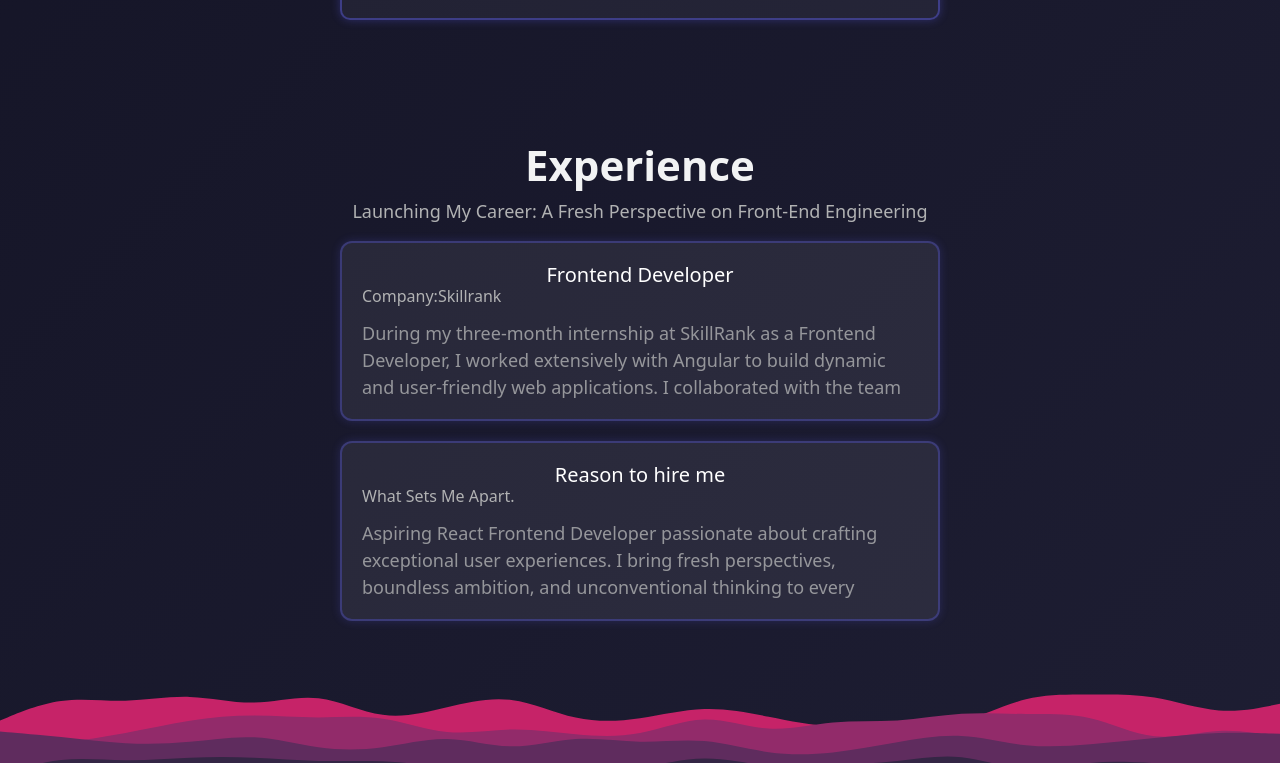
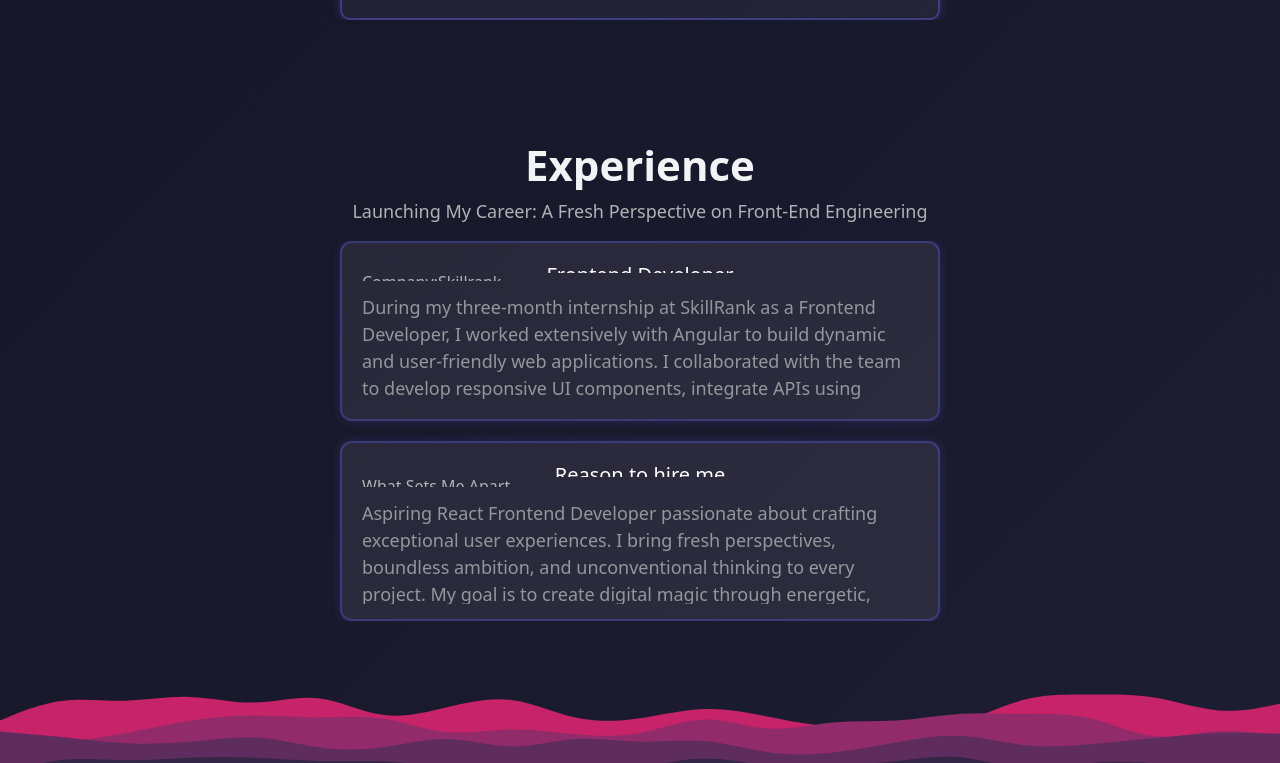
Before and after one commit to SAM-tituz/My-Portfolio, a React (Vite) app: page / in a window 1280 px wide. Shown: the part 2517-3280 px from the top of the page. Built offline with nearby package versions, Linux system fonts and the light colour scheme; no server answers.

Commit message:
fix: modify overall alignment for smaller screen

```diff
--- a/index.html
+++ b/index.html
@@ -3,7 +3,7 @@
   <head>
     <meta charset="UTF-8" />
 
-    <meta name="viewport" content="width=device-width, initial-scale=1.0" />
+    <meta name="viewport" content="width=device-width, initial-scale=1" />
     <title>Sam Sundar Portfoliio</title>
   </head>
   <body>
--- a/src/App.css
+++ b/src/App.css
@@ -1,13 +1,19 @@
 * {
   margin: 0;
   padding: 0;
+  max-width: 100%;
+  overflow-x: hidden;
   box-sizing: border-box;
 }
 html {
+  width: 100%;
+  overflow-x: hidden;
   scroll-behavior: smooth;
   scroll-padding-top: 75px;
 }
 body {
+  width: 100%;
+  overflow-x: hidden;
   font-weight: 400;
   overflow-x: hidden;
   position: relative;
```
